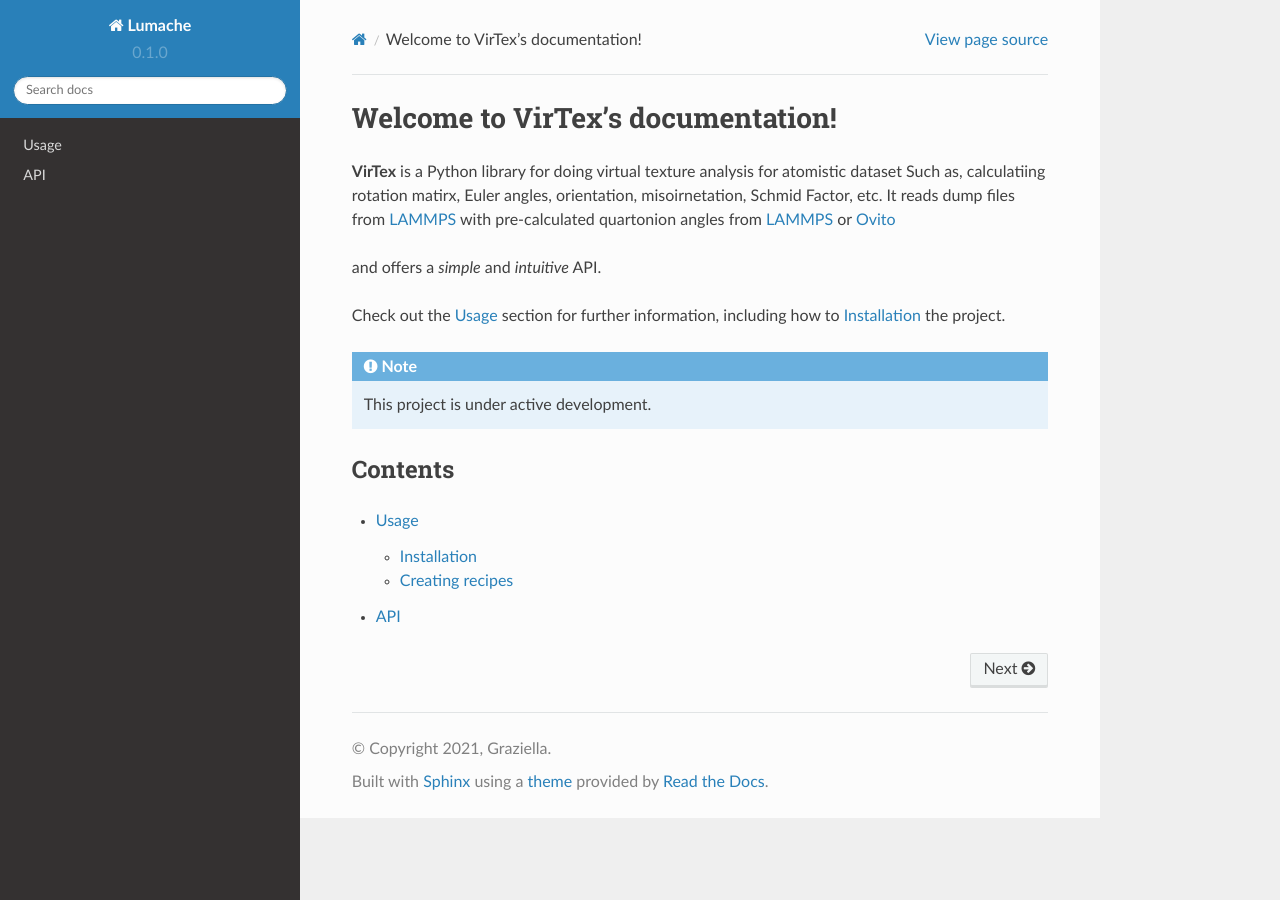
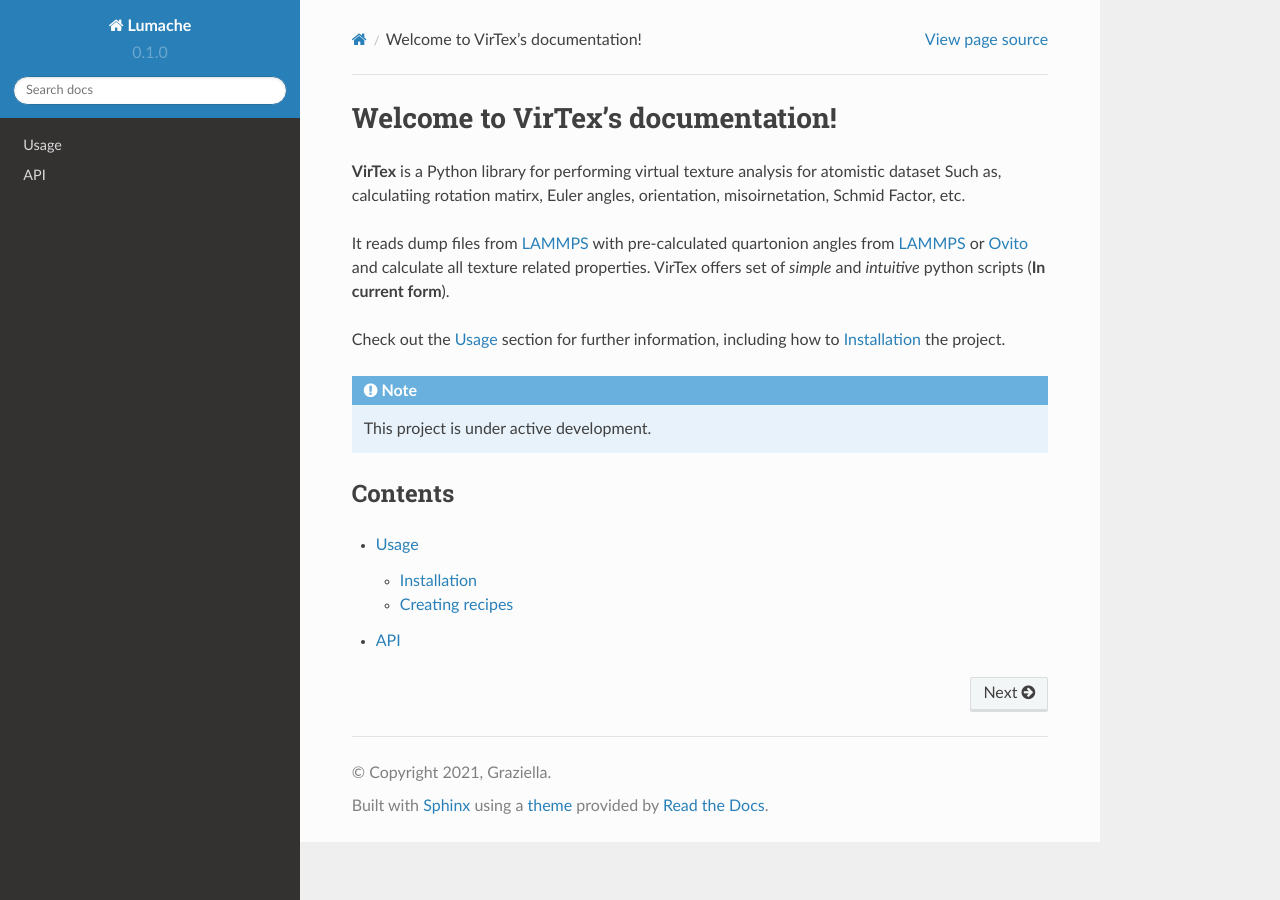
Before and after one commit to mavanish/VirTex, a Sphinx documentation site: the page built from docs/source/index.rst, in a window 1280 px wide. Built offline with Sphinx 7.4.7 and the Read the Docs theme 2.0.0, drawn with Linux system fonts in a browser that asks for light colours.

Commit message:
Update index.rst

```diff
--- a/docs/source/index.rst
+++ b/docs/source/index.rst
@@ -1,11 +1,10 @@
 Welcome to VirTex's documentation!
 ===================================
 
-**VirTex** is a Python library for doing virtual texture analysis for atomistic dataset
+**VirTex** is a Python library for performing virtual texture analysis for atomistic dataset
 Such as, calculatiing rotation matirx, Euler angles, orientation, misoirnetation, Schmid Factor, etc.
-It reads dump files from `LAMMPS <https://www.lammps.org/#gsc.tab=0>`_ with pre-calculated quartonion angles from `LAMMPS <https://www.lammps.org/#gsc.tab=0>`_ or `Ovito <https://www.ovito.org/>`_
 
-and offers a *simple* and *intuitive* API.
+It reads dump files from `LAMMPS <https://www.lammps.org/#gsc.tab=0>`_ with pre-calculated quartonion angles from `LAMMPS <https://www.lammps.org/#gsc.tab=0>`_ or `Ovito <https://www.ovito.org/>`_ and calculate all texture related properties. VirTex offers set of *simple* and *intuitive* python scripts (**In current form**).
 
 Check out the :doc:`usage` section for further information, including
 how to :ref:`installation` the project.
```
